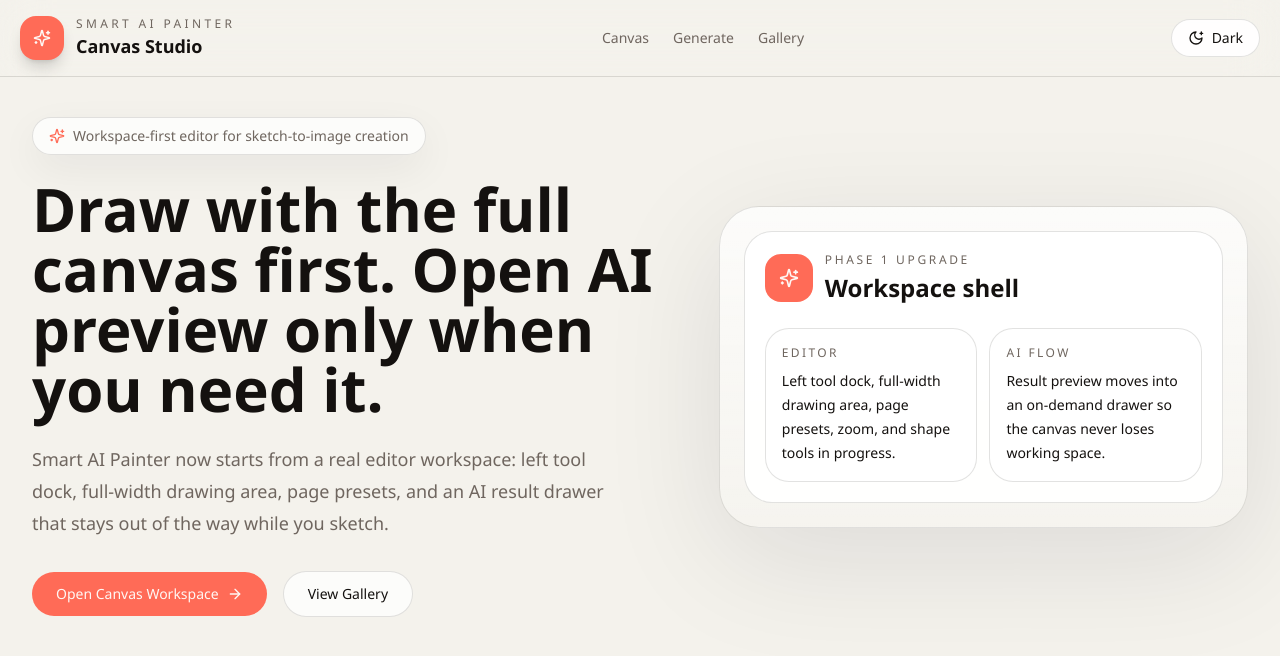
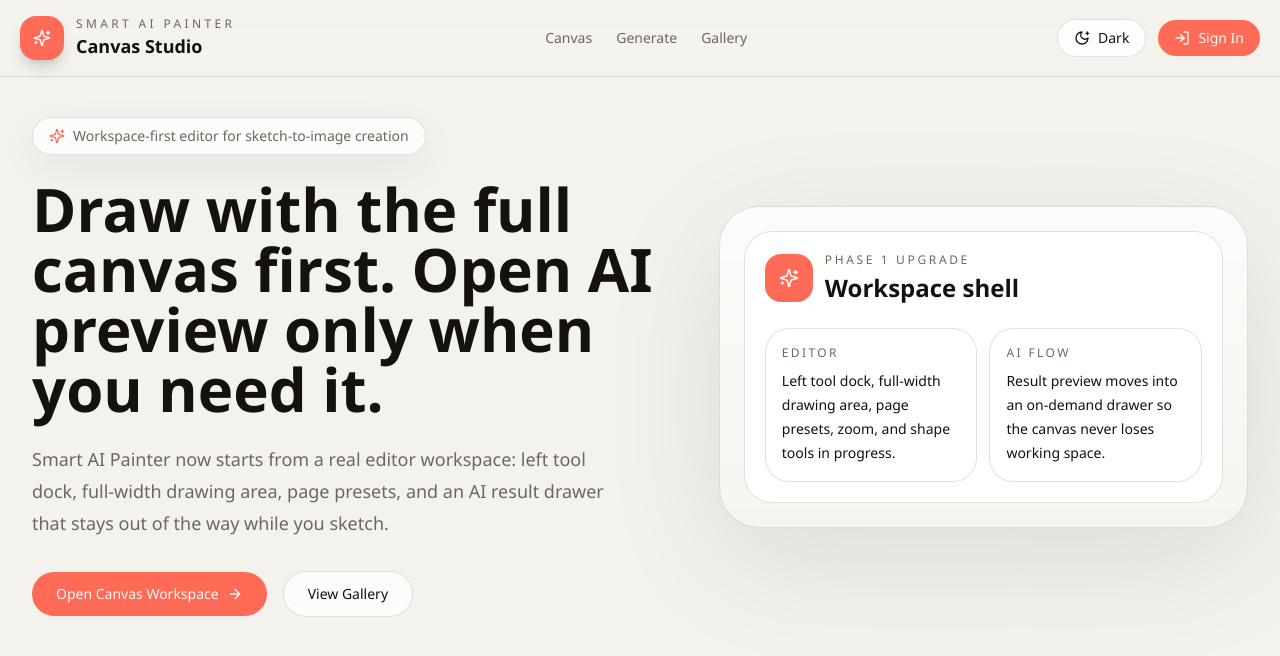
Before and after one commit to sasindu345/smart-ai-painter, a Next.js app in the folder frontend/: page / in a window 1280 px wide. Shown: the top 656 px of the page. Built offline with nearby package versions, Linux system fonts and the light colour scheme; no server answers.

Commit message:
feat(frontend): add auth state and navigation links to TopBar
Add sign-in button and UserAvatar to TopBar based on auth state.
Convert Generate nav item to Link for /generate page. Add Canvas,
Generate, and Gallery navigation links.

```diff
--- a/frontend/src/components/shared/TopBar.tsx
+++ b/frontend/src/components/shared/TopBar.tsx
@@ -3,18 +3,25 @@
 import { useEffect, useState } from "react";
 
 import Link from "next/link";
-import { MoonStar, Sparkles, SunMedium } from "lucide-react";
+import { LogIn, MoonStar, Sparkles, SunMedium } from "lucide-react";
 import { useTheme } from "next-themes";
+
+import { AuthModal } from "@/components/auth/AuthModal";
+import { UserAvatar } from "@/components/auth/UserAvatar";
+import { useAuth } from "@/hooks/useAuth";
 
 export function TopBar() {
   const { resolvedTheme, setTheme } = useTheme();
   const [mounted, setMounted] = useState(false);
+  const [authOpen, setAuthOpen] = useState(false);
+  const { user, loading } = useAuth();
 
   useEffect(() => setMounted(true), []);
 
   const isDark = resolvedTheme === "dark";
 
   return (
+    <>
       <header className="sticky top-0 z-20 border-b border-[var(--border)] bg-[color:var(--panel)]/80 backdrop-blur-xl">
         <div className="mx-auto flex max-w-[1800px] items-center justify-between gap-4 px-5 py-4">
           <Link href="/" className="flex items-center gap-3">
@@ -38,7 +45,12 @@ export function TopBar() {
             >
               Canvas
             </Link>
-          <span>Generate</span>
+            <Link
+              href="/generate"
+              className="transition hover:text-[var(--accent)]"
+            >
+              Generate
+            </Link>
             <Link
               href="/gallery"
               className="transition hover:text-[var(--accent)]"
@@ -47,6 +59,7 @@ export function TopBar() {
             </Link>
           </nav>
 
+          <div className="flex items-center gap-3">
             <button
               type="button"
               onClick={() => setTheme(isDark ? "light" : "dark")}
@@ -63,7 +76,25 @@ export function TopBar() {
               )}
               {mounted ? (isDark ? "Light" : "Dark") : "Dark"}
             </button>
+
+            {!loading &&
+              (user ? (
+                <UserAvatar />
+              ) : (
+                <button
+                  type="button"
+                  onClick={() => setAuthOpen(true)}
+                  className="inline-flex items-center gap-2 rounded-full bg-[var(--accent)] px-4 py-2 text-sm font-medium text-[var(--accent-foreground)] transition hover:opacity-90"
+                >
+                  <LogIn size={16} />
+                  Sign In
+                </button>
+              ))}
+          </div>
         </div>
       </header>
+
+      <AuthModal open={authOpen} onClose={() => setAuthOpen(false)} />
+    </>
   );
 }
```
Lines whose indentation alone changed are shown as unchanged.
